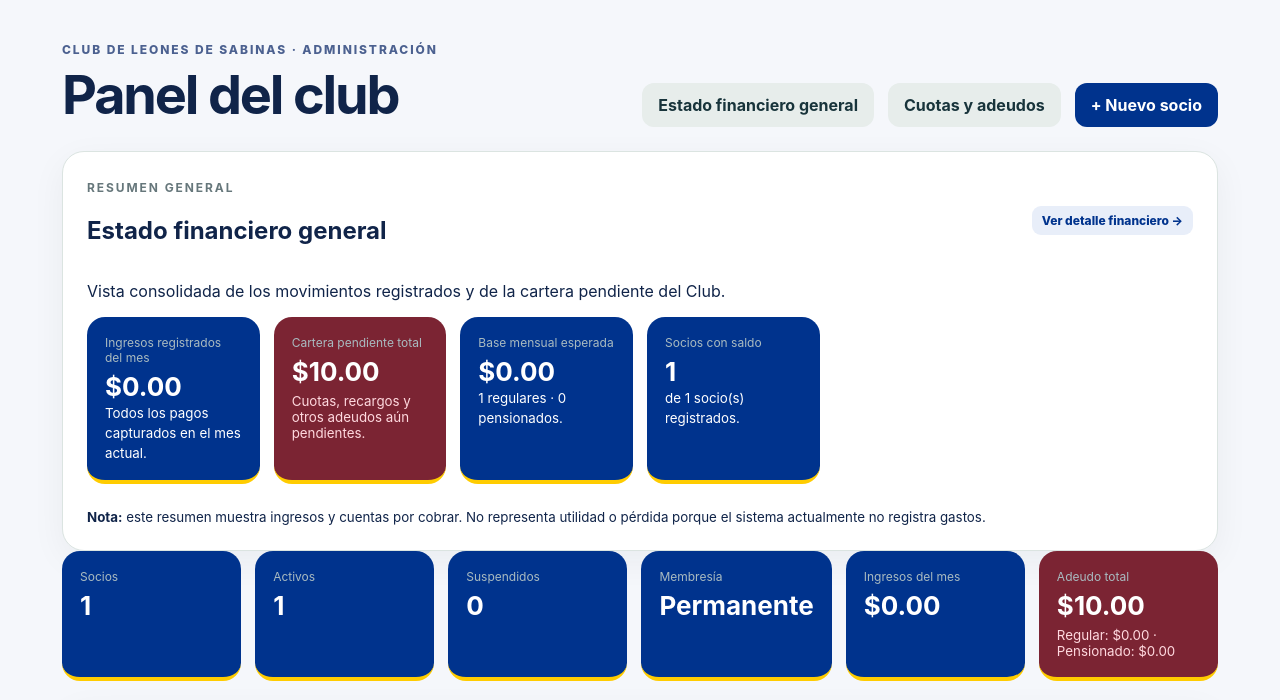
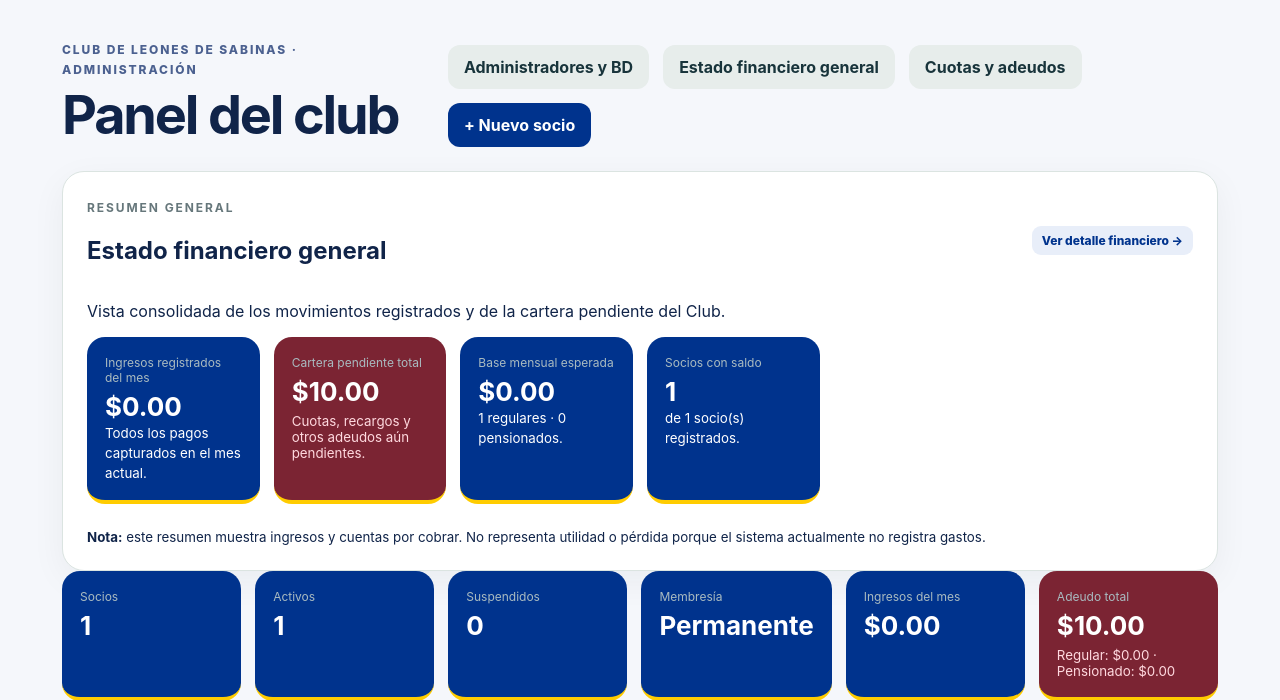
Before and after one commit to cleones1/club-leones-sabinas, a FastAPI app: page /admin in a window 1280 px wide. Shown: the part 76-776 px from the top of the page. Run offline with FastAPI, Linux system fonts and the light colour scheme; the visitor is signed in with stand-in values (Sample User, id 1); tables that the repository leaves empty hold one stand-in row (values such as "Sample post"); some libraries are stand-ins or nearby versions.

Commit message:
Link administrator and database maintenance panel

```diff
--- a/app/templates/admin_dashboard.html
+++ b/app/templates/admin_dashboard.html
@@ -5,7 +5,7 @@
   {% if debt_map[m.id] > 0 %}{% set fin.debtors = fin.debtors + 1 %}{% endif %}
 {% endfor %}
 {% set expected_monthly = (fin.regular * monthly_fee) + (fin.pensionado * monthly_fee_pensionado) %}
-<div class="page-head"><div><span class="eyebrow">CLUB DE LEONES DE SABINAS · ADMINISTRACIÓN</span><h1>Panel del club</h1></div><div class="actions"><a class="btn secondary" href="#estado-financiero-general">Estado financiero general</a><a class="btn secondary" href="/admin/finanzas">Cuotas y adeudos</a><a class="btn" href="/admin/socios/nuevo">+ Nuevo socio</a></div></div>
+<div class="page-head"><div><span class="eyebrow">CLUB DE LEONES DE SABINAS · ADMINISTRACIÓN</span><h1>Panel del club</h1></div><div class="actions"><a class="btn secondary" href="/admin/configuracion">Administradores y BD</a><a class="btn secondary" href="#estado-financiero-general">Estado financiero general</a><a class="btn secondary" href="/admin/finanzas">Cuotas y adeudos</a><a class="btn" href="/admin/socios/nuevo">+ Nuevo socio</a></div></div>
 
 <section class="card" id="estado-financiero-general">
 <div class="section-title"><div><span class="eyebrow">RESUMEN GENERAL</span><h2>Estado financiero general</h2></div><a class="mini-btn" href="/admin/finanzas">Ver detalle financiero →</a></div>
```
